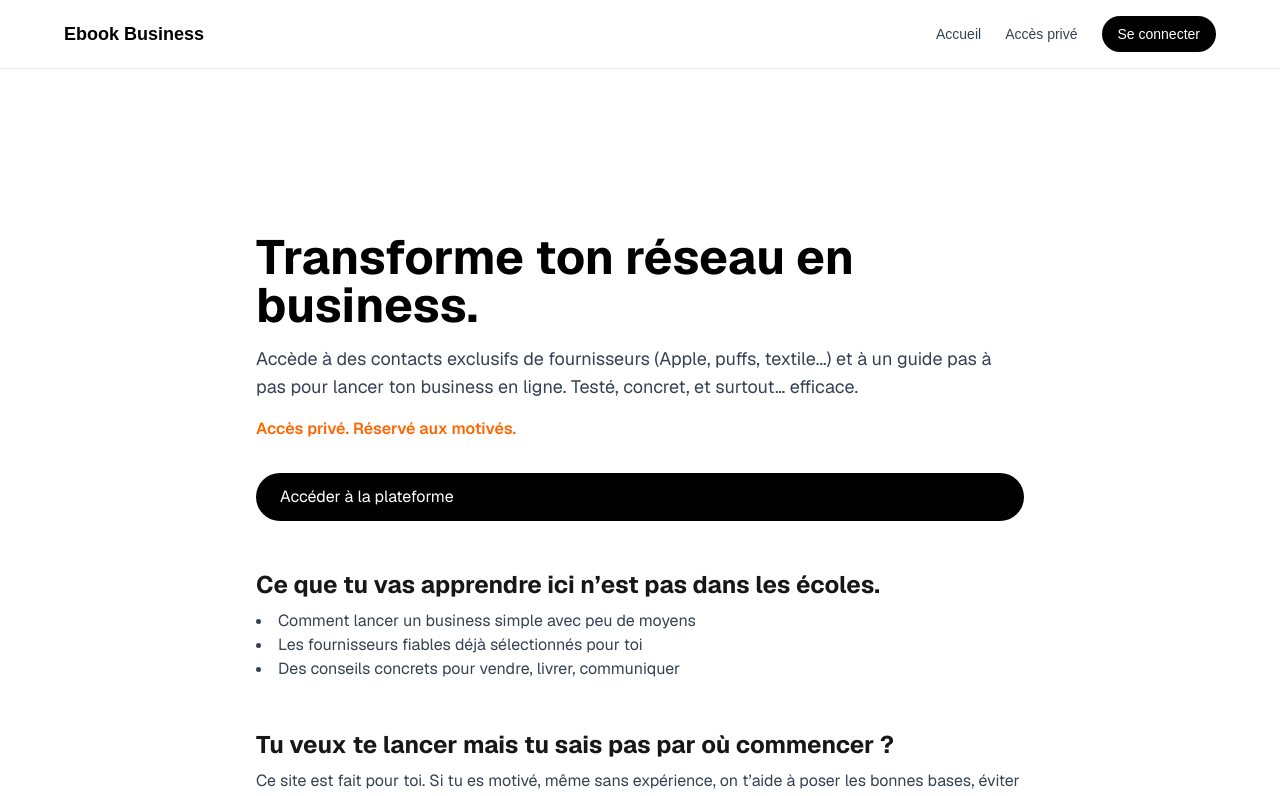
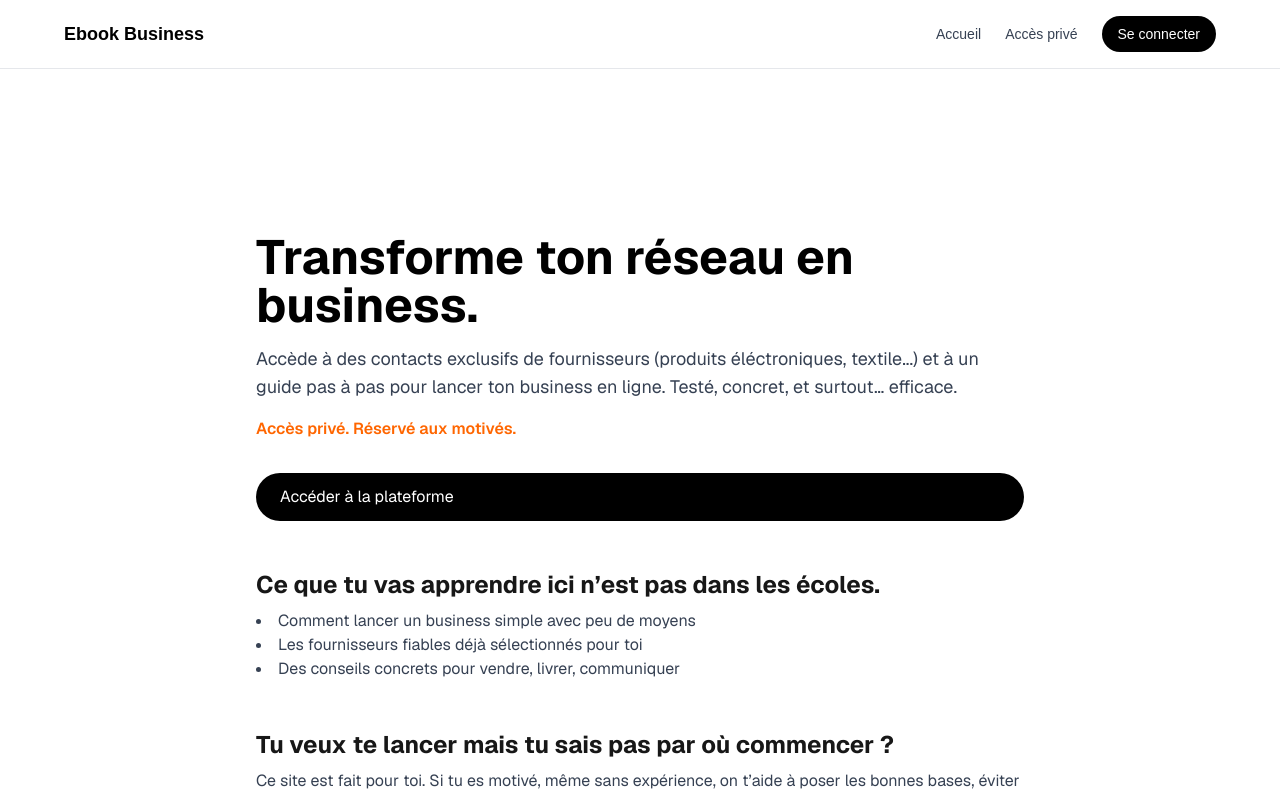
Before and after one commit to Lionel78570/E-Book, a Next.js app: page / in a window 1280 px wide. Shown: the top 796 px of the page. Built offline with nearby package versions, Linux system fonts and the light colour scheme.

Commit message:
mini syntaxe correcction

```diff
--- a/app/page.tsx
+++ b/app/page.tsx
@@ -23,7 +23,7 @@ export default function Home() {
               Transforme ton réseau en business.
             </h1>
             <p className="text-base sm:text-lg text-gray-700 dark:text-gray-300">
-              Accède à des contacts exclusifs de fournisseurs (Apple, puffs, textile...) et à un guide pas à pas pour lancer ton business en ligne. Testé, concret, et surtout… efficace.
+              Accède à des contacts exclusifs de fournisseurs (produits éléctroniques, textile...) et à un guide pas à pas pour lancer ton business en ligne. Testé, concret, et surtout… efficace.
             </p>
             <p className="text-sm sm:text-base font-semibold text-[#ff6600] dark:text-orange-300">
               Accès privé. Réservé aux motivés.
```
